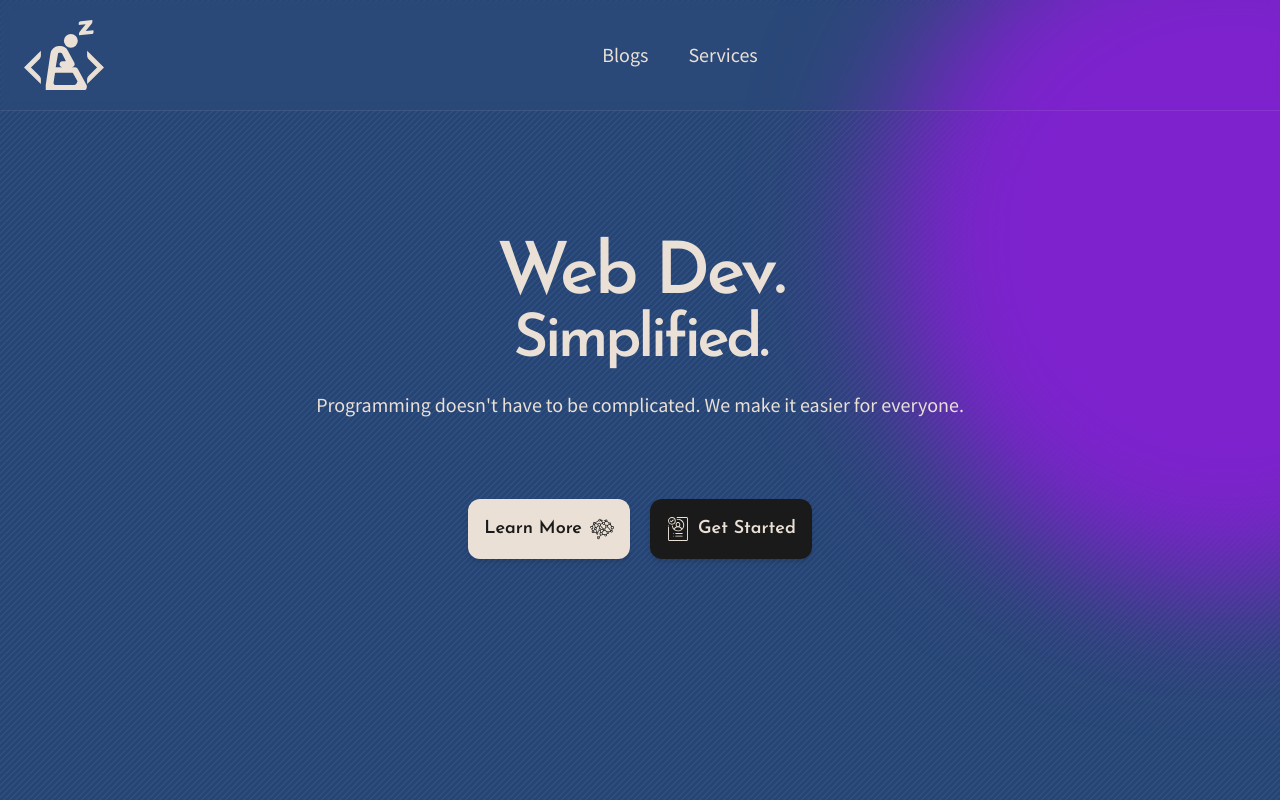
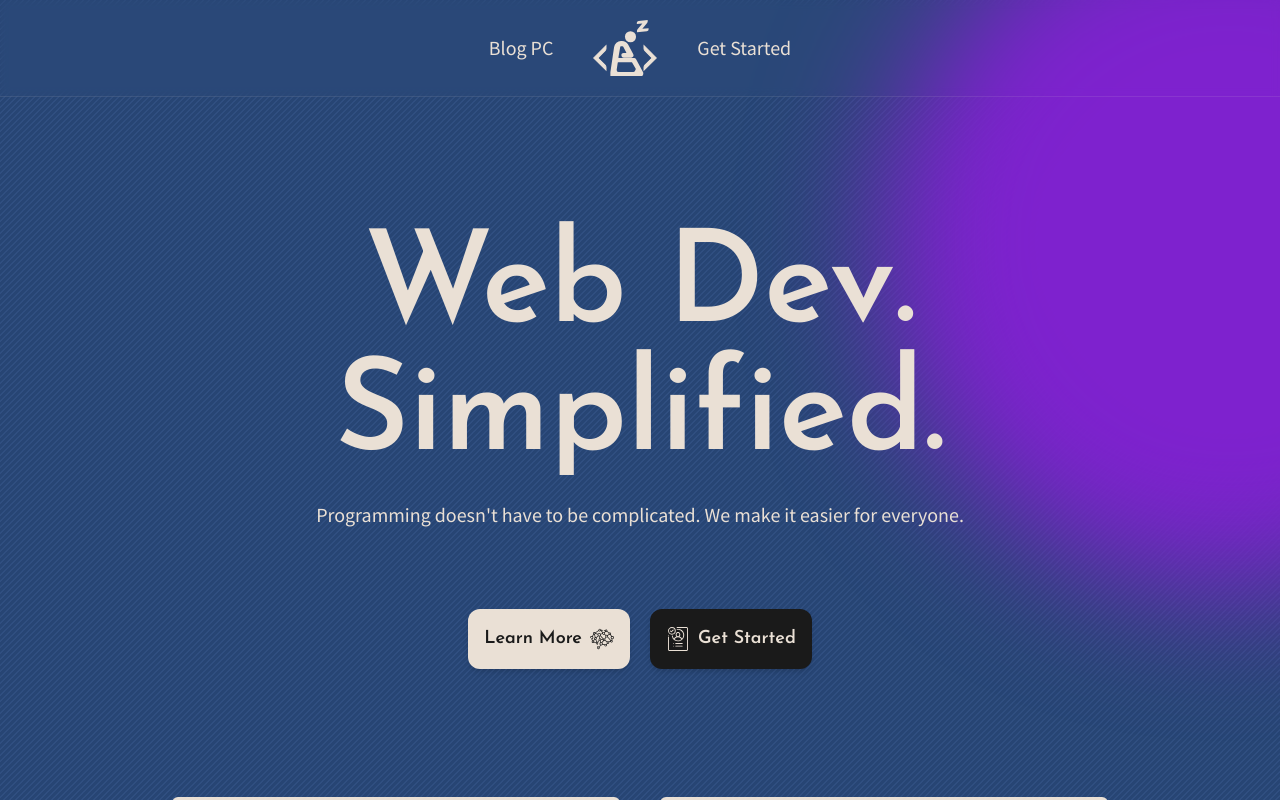
Before and after one commit to lazycodelab/lazycodelab, a Next.js app: page / in a window 1280 px wide. Shown: the top 800 px of the page. Built offline with nearby package versions, Linux system fonts and the light colour scheme; a web font is replaced by a local one.

Commit message:
updated hero CTA actions modified nav bar section fixed some responsive issues

```diff
--- a/components/Footer.jsx
+++ b/components/Footer.jsx
@@ -2,7 +2,7 @@ import HeartIcon from '../assets/images/HeartIcon'
 
 export default function Footer() {
 	return (
-		<footer className="border-t border-t-almond-white/20 p-16 backdrop-blur-lg">
+		<footer className="border-t border-t-almond-white/20 p-12 backdrop-blur-lg md:p-16">
 			<div className="text-center font-heading text-xs uppercase">
 				<p>&copy; 2022 LazyCodeLab. All Rights Reserved</p>
 				<p className="flex justify-center">
--- a/components/Header.jsx
+++ b/components/Header.jsx
@@ -4,15 +4,15 @@ import ActiveLink from './helpers/ActiveLink'
 
 export default function Header() {
 	return (
-		<header className="border-b border-b-almond-white/10 py-5 backdrop-blur-sm">
+		<header className="sticky top-0 z-50 border-b border-b-almond-white/10 py-5 backdrop-blur-sm">
 			<div className="mx-auto flex w-full items-center px-6 md:container">
-				<div className="w-14 max-w-xs flex-shrink-0 md:w-20">
+				{/*<div className="w-14 max-w-xs flex-shrink-0 md:w-20">
 					<ActiveLink href="/">
 						<a title="LazyCodeLab Home">
 							<Logo className="fill-current text-almond-white transition-all hover:text-white" />
 						</a>
 					</ActiveLink>
-				</div>
+				</div>*/}
 				<Nav />
 			</div>
 		</header>
--- a/components/Home/Sections/GetStartedSection.jsx
+++ b/components/Home/Sections/GetStartedSection.jsx
@@ -1,6 +1,9 @@
 export default function GetStartedSection() {
 	return (
-		<section className="my-16 mx-auto w-full px-10 md:m-32 md:max-w-5xl">
+		<section
+			className="my-16 w-full px-10 md:my-32 md:mx-auto md:max-w-5xl"
+			id="get-started"
+		>
 			<h2 className="mb-10 text-center font-heading text-5xl font-bold md:text-7xl">
 				Let&apos;s Get Started
 			</h2>
--- a/components/Home/Sections/HeroSection.jsx
+++ b/components/Home/Sections/HeroSection.jsx
@@ -1,12 +1,26 @@
+import { useEffect } from 'react'
 import HireIcon from '../../../assets/images/HireIcon'
 import NeuralBrainIcon from '../../../assets/images/NeuralBrainIcon'
 
 export default function HeroSection() {
+	useEffect(() => {}, [])
+
+	const scroll = (section) => {
+		const anchor = document.querySelector('#' + section)
+		anchor.scrollIntoView({
+			behavior: 'smooth',
+		})
+	}
+
 	return (
-		<section className="my-20 flex flex-col items-center justify-center px-6 md:my-32">
-			<h1 className="mb-5 flex flex-col text-center font-heading font-bold leading-tight tracking-tight text-almond-white md:text-8xl md:font-semibold lg:text-9xl">
-				<span className="text-7xl">Web Dev.</span>
-				<span className="text-6xl">Simplified.</span>
+		<section className="mt-20 flex flex-col items-center justify-center px-6 md:mt-32">
+			<h1 className="mb-5 flex flex-col text-center font-heading font-bold leading-tight tracking-tight text-almond-white">
+				<span className="text-7xl md:text-8xl md:font-semibold lg:text-9xl">
+					Web Dev.
+				</span>
+				<span className="text-6xl md:text-8xl md:font-semibold lg:text-9xl">
+					Simplified.
+				</span>
 			</h1>
 			<p className="text-center text-lg md:px-16 md:text-xl">
 				Programming doesn&apos;t have to be complicated. We make it
@@ -14,20 +28,20 @@ export default function HeroSection() {
 			</p>
 
 			<div className="mt-14 flex gap-5 md:mt-20">
-				<a
-					href="#"
+				<button
 					className="flex items-center justify-between rounded-xl bg-almond-white p-4 font-heading text-base font-semibold text-eerie-black shadow-md transition-all hover:text-black hover:shadow-xl md:text-lg"
+					onClick={() => scroll('services')}
 				>
 					<span>Learn More</span>
 					<NeuralBrainIcon className="ml-2 h-6 w-6 fill-current" />
-				</a>
-				<a
-					href="#"
+				</button>
+				<button
+					onClick={() => scroll('get-started')}
 					className="flex items-center justify-between rounded-xl bg-eerie-black p-4 font-heading text-base font-semibold text-almond-white shadow-md transition-all hover:text-white hover:shadow-xl md:text-lg"
 				>
 					<HireIcon className="mr-2 h-6 w-6 fill-current" />
 					<span>Get Started</span>
-				</a>
+				</button>
 			</div>
 		</section>
 	)
--- a/components/Home/Sections/ServicesSection.jsx
+++ b/components/Home/Sections/ServicesSection.jsx
@@ -55,8 +55,11 @@ export default function ServicesSection() {
 	}
 
 	return (
-		<section className="relative mx-auto mt-16 grid w-full p-10 before:absolute before:inset-x-0 before:inset-y-0 before:-z-10 before:h-full before:w-full before:bg-slate-500/20 md:mt-32">
-			<h2 className="relative mx-auto mb-16 inline-flex justify-center font-heading text-5xl font-bold before:absolute before:-bottom-1 before:h-1 before:w-1/2 before:rounded-lg before:bg-almond-white md:mt-10 md:mb-32 md:text-7xl">
+		<section
+			className="relative mx-auto mt-20 grid w-full px-6 pt-20 before:absolute before:inset-x-0 before:inset-y-0 before:-z-10 before:h-full before:w-full before:bg-slate-500/20 md:mt-32 md:p-0 md:py-32"
+			id="services"
+		>
+			<h2 className="relative mx-auto mb-16 inline-flex justify-center font-heading text-5xl font-bold before:absolute before:-bottom-1 before:h-1 before:w-1/2 before:rounded-lg before:bg-almond-white md:mb-28 md:text-7xl">
 				Our Services
 			</h2>
 			<div className="mx-auto space-y-10">
--- a/components/Home/Sections/WhyUsSection.jsx
+++ b/components/Home/Sections/WhyUsSection.jsx
@@ -28,7 +28,7 @@ export default function WhyUsSection() {
 		</div>
 	)
 	return (
-		<section className="container mx-auto flex flex-wrap justify-center gap-x-10 gap-y-10 px-6 text-eerie-black md:mt-32">
+		<section className="container mx-auto mt-20 flex flex-wrap justify-center gap-x-10 gap-y-10 px-6 text-eerie-black md:mt-32">
 			{qualities.map((quality, idx) => (
 				<Quality key={idx} {...quality} />
 			))}
--- a/components/Nav.jsx
+++ b/components/Nav.jsx
@@ -1,11 +1,33 @@
+import Logo from '../assets/images/Logo'
+import ActiveLink from './helpers/ActiveLink'
 import Link from './helpers/Link'
 
 export default function Nav() {
 	return (
-		<nav className="mx-auto flex max-w-7xl flex-1 justify-center space-x-10 text-xl text-almond-white">
-			<Link href="/blogs">Blogs</Link>
-			<Link href="/services">Services</Link>
-			{/* Show mobile nav */}
-		</nav>
+		<>
+			<nav className="mx-auto hidden max-w-7xl flex-1 items-center justify-center space-x-10 text-center text-xl text-almond-white md:flex">
+				<Link href="/blog">Blog PC</Link>
+				<div className="w-14 max-w-xs flex-shrink-0 md:w-16">
+					<ActiveLink href="/">
+						<a title="LazyCodeLab Home">
+							<Logo className="fill-current text-almond-white transition-all hover:text-white" />
+						</a>
+					</ActiveLink>
+				</div>
+				<Link href="/services">Get Started</Link>
+			</nav>
+			<nav className="mx-auto flex max-w-7xl flex-1 items-center justify-center space-x-10 text-center text-xl text-almond-white md:hidden">
+				{/*<Link href="/blog">Blog</Link>*/}
+				<div className="w-14 max-w-xs flex-shrink-0 md:w-16">
+					<ActiveLink href="/">
+						<a title="LazyCodeLab Home">
+							<Logo className="fill-current text-almond-white transition-all hover:text-white" />
+						</a>
+					</ActiveLink>
+				</div>
+				{/*<Link href="/services">Get Started</Link>*/}
+				{/* Show mobile nav */}
+			</nav>
+		</>
 	)
 }
--- a/pages/index.jsx
+++ b/pages/index.jsx
@@ -1,4 +1,5 @@
 import Head from 'next/head'
+import { useEffect } from 'react'
 import GetStartedSection from '../components/Home/Sections/GetStartedSection'
 import HeroSection from '../components/Home/Sections/HeroSection'
 import ServicesSection from '../components/Home/Sections/ServicesSection'
```
Also changed, not shown: pages/blog.jsx (renamed from pages/blogs.jsx).
